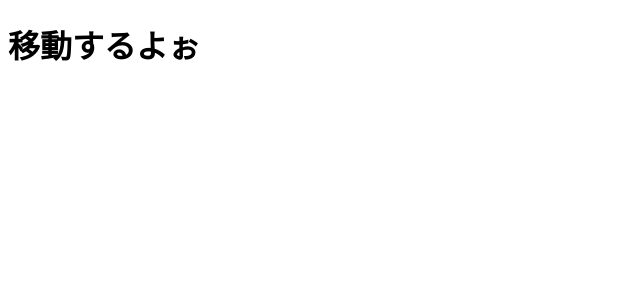
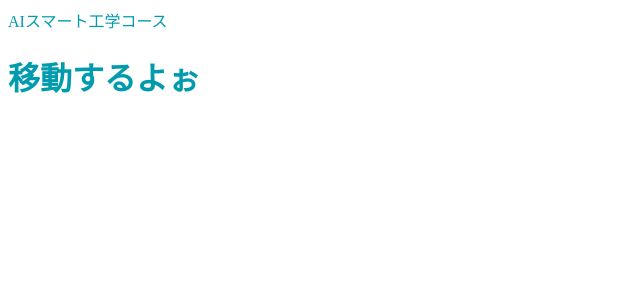
Before and after one commit to sample1-exe/DB-5th, a Next.js app in the folder next/app/: page / in a window 1280 px wide. Shown: the top 300 px of the page, without its empty margins (0-640 px from the left). Built offline with nearby package versions, Linux system fonts and the light colour scheme.

Commit message:
ちょっとだけ

```diff
--- a/next/app/pages/_app.js
+++ b/next/app/pages/_app.js
@@ -1,6 +1,16 @@
 // pages/_app.js
 import '../styles/style.css'
 import 'tailwindcss/tailwind.css';
+import '../image/sangikousen.png'
 export default function MyApp({ Component, pageProps }) {
-  return <Component {...pageProps} />
+  return (
+    <>
+      <div class="header" className="grid-cols-12">
+        <div class="fontColor">
+          <div className="text-5xl">AIスマート工学コース</div>
+        </div>
+      </div>
+      <Component {...pageProps} />
+    </>
+  )
 }
--- a/next/app/pages/index.tsx
+++ b/next/app/pages/index.tsx
@@ -6,7 +6,7 @@ export default function Home() {
   return (
     <div>
         <Link href="/link">
-          <h1 className="text-red-600">移動するよぉ</h1>
+          <h1 className="fontColor">移動するよぉ</h1>
         </Link>
     </div>
   )
--- a/next/app/styles/style.css
+++ b/next/app/styles/style.css
@@ -6,5 +6,9 @@ body {
 .header {
     background: #FFFFFF;
     border: 1px solid rgba(0, 0, 0, 0.19);
-    height: 50px;
+    height: 100px;
 }
+
+.fontColor {
+    color: #009CAE;
+}
```
Also changed, not shown: next/app/styles/top.txt.
